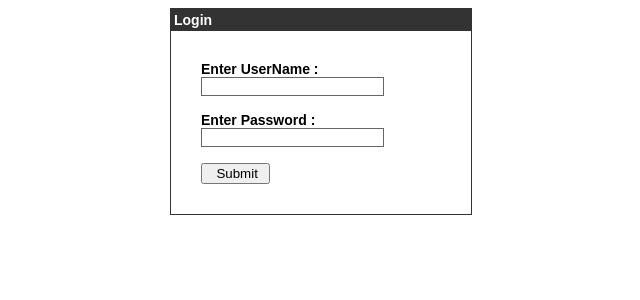
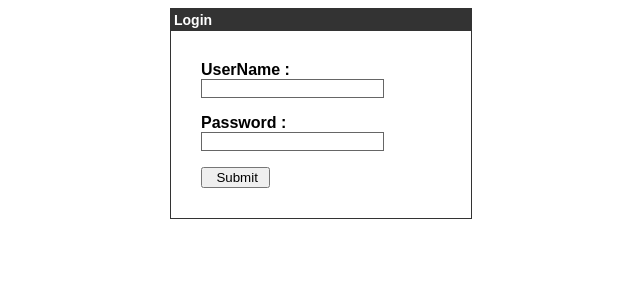
Before and after one commit to DylanSpencer415/SquareSoft-Code-Repository, a PHP site: page /login.php in a window 1280 px wide. Shown: the top 300 px of the page, without its empty margins (319-959 px from the left). Run offline with PHP 8.4, Linux system fonts and the light colour scheme; data that the repository does not hold is empty.

Commit message:
Add files via upload

```diff
--- a/login.php
+++ b/login.php
@@ -50,7 +50,7 @@
          label {
             font-weight:bold;
             width:100px;
-            font-size:14px;
+            font-size:16px;
          }
          .box {
             border:#666666 solid 1px;
@@ -68,8 +68,8 @@
             <div style = "margin:30px">
 
                <form action = "" method = "post">
-                  <label>Enter UserName  :</label> <input type = "text" name = "username" class = "box"/><br /><br />
-                  <label>Enter Password  :</label> <input type = "password" name = "password" class = "box"/><br /><br />
+                  <label>UserName  :</label> <input type = "text" name = "username" class = "box"/><br /><br />
+                  <label>Password  : </label> <input type = "password" name = "password" class = "box"/><br /><br />
                   <input type = "submit" value = "  Submit "/><br />
                </form>
 
```
